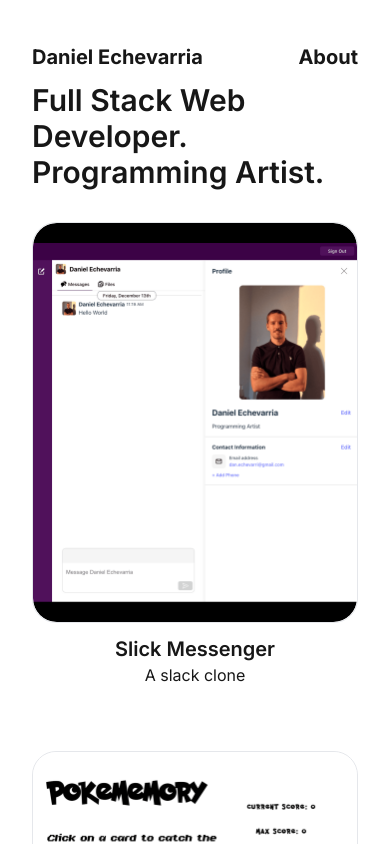
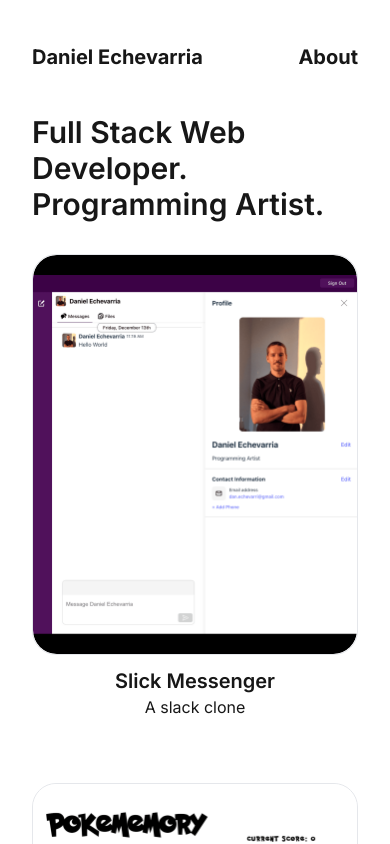
Before and after one commit to daniel-echevarria/portfolio, a Next.js app: page / in a window 390 px wide. Shown: the top 844 px of the page. Built offline with nearby package versions, Linux system fonts and the light colour scheme.

Commit message:
Improve responsive design

```diff
--- a/src/app/page.tsx
+++ b/src/app/page.tsx
@@ -10,7 +10,7 @@ export default function Home() {
   return (
     <div className="animate-fade-in-up opacity-0 ">
       <h1
-        className={`w-full font-semibold text-3xl sm:text-5xl lg:text-7xl lg:my-56 `}
+        className={`w-full font-semibold text-3xl sm:text-5xl lg:text-7xl mt-8 lg:my-56 `}
       >
         Full Stack Web Developer. <br />
         Programming Artist.
```
